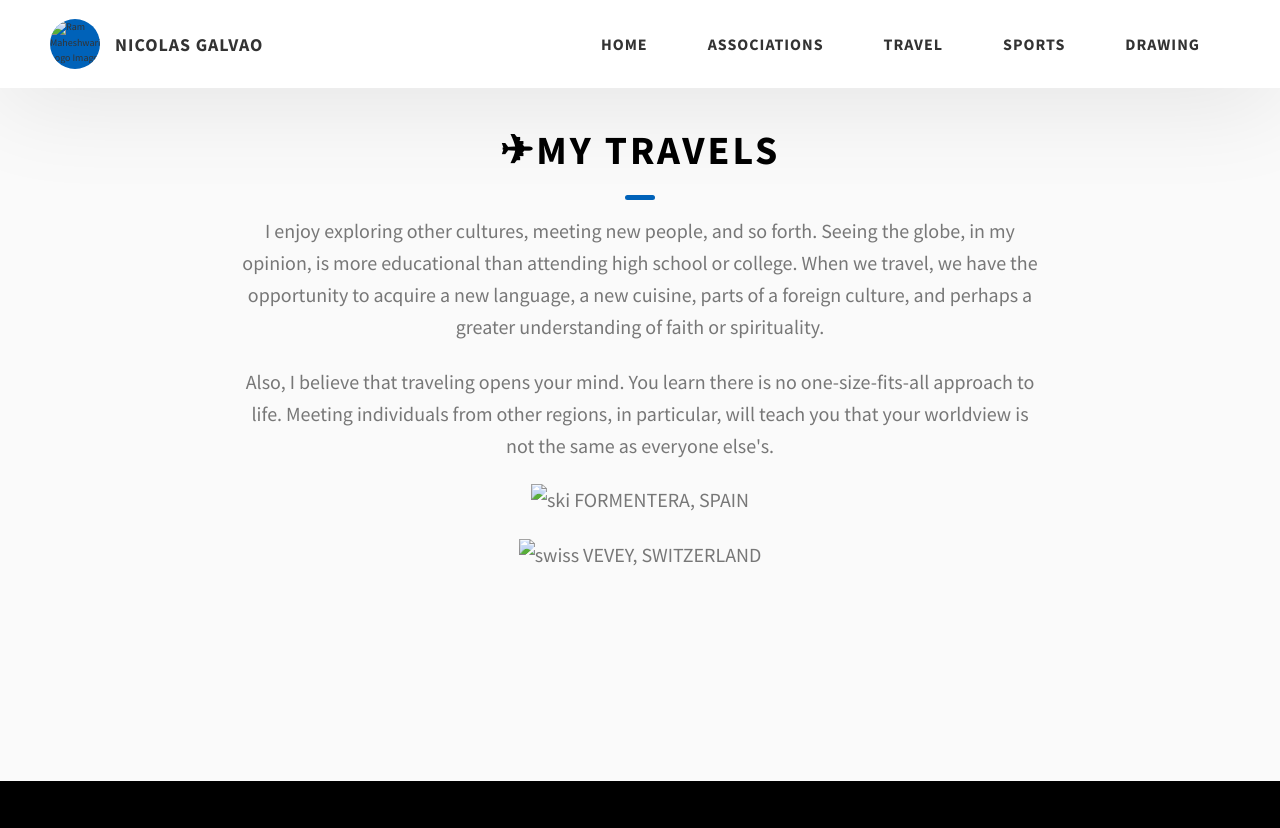
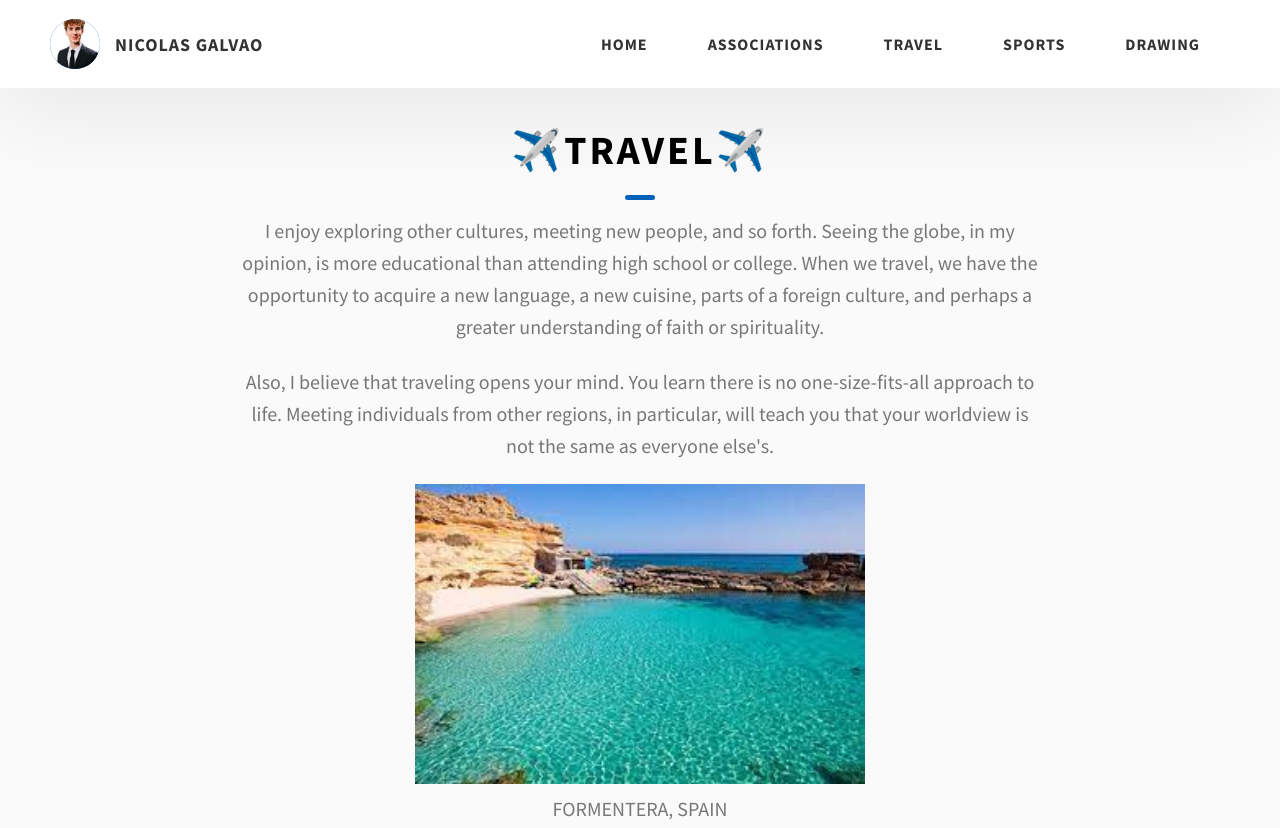
Before and after one commit to Nicolasglv/my-profile, a plain HTML site: page travel.html in a window 1280 px wide. Shown: the top 828 px of the page. Drawn offline with Linux system fonts and the light colour scheme.

Commit message:
Add files via upload

```diff
--- a/travel.html
+++ b/travel.html
@@ -21,7 +21,7 @@
         <div class="header__content">
             <div class="header__logo-container">
                 <div class="header__logo-img-cont">
-                    <img src="./assets/png/john-doe.png" alt="Ram Maheshwari Logo Image" class="header__logo-img" />
+                    <img src="./assets/jpeg/nicolas.jpeg" alt="Ram Maheshwari Logo Image" class="header__logo-img" />
                 </div>
                 <span class="header__logo-sub">Nicolas Galvao</span>
             </div>
@@ -56,9 +56,9 @@
     <section id="about" class="about sec-pad">
         <div class="main-container">
             <h2 class="heading heading-sec heading-sec__mb-med">
-                <span class="heading-sec__main">✈My Travels</span>
+                <span class="heading-sec__main">✈️TRAVEL✈️</span>
                 <span class="heading-sec__sub">
-                  I enjoy exploring other cultures, meeting new people, and so forth. Seeing the globe, in my opinion, is more educational than attending high school or college. When we travel, we have the opportunity to acquire a new language, a new cuisine, parts of a foreign culture, and perhaps a greater understanding of faith or spirituality.
+                     I enjoy exploring other cultures, meeting new people, and so forth. Seeing the globe, in my opinion, is more educational than attending high school or college. When we travel, we have the opportunity to acquire a new language, a new cuisine, parts of a foreign culture, and perhaps a greater understanding of faith or spirituality.
                 </span>
                 <br />
                 <span class="heading-sec__sub">
@@ -67,12 +67,12 @@
                 </span>
                 <br />
                 <span class="heading-sec__sub">
-                    <img src="img/formentera.png" alt="ski" height="300px">
+                    <img src="assets/jpeg/travel1.jpeg" alt="ski" height="300px"><br />
                     FORMENTERA, SPAIN
                 </span>
                 <br />
                 <span class="heading-sec__sub">
-                    <img src=img/swiss.png" alt="swiss" height="300px">
+                    <img src="assets/jpeg/travel2.jpeg" alt="swiss" height="300px"><br />
                     VEVEY, SWITZERLAND
                 </span>
             </h2>
```
Also changed, not shown: associations.html (+5 -5 lines), drawing.html (+8 -3 lines), index.html (+1 -1 lines), sports.html (+6 -8 lines).
